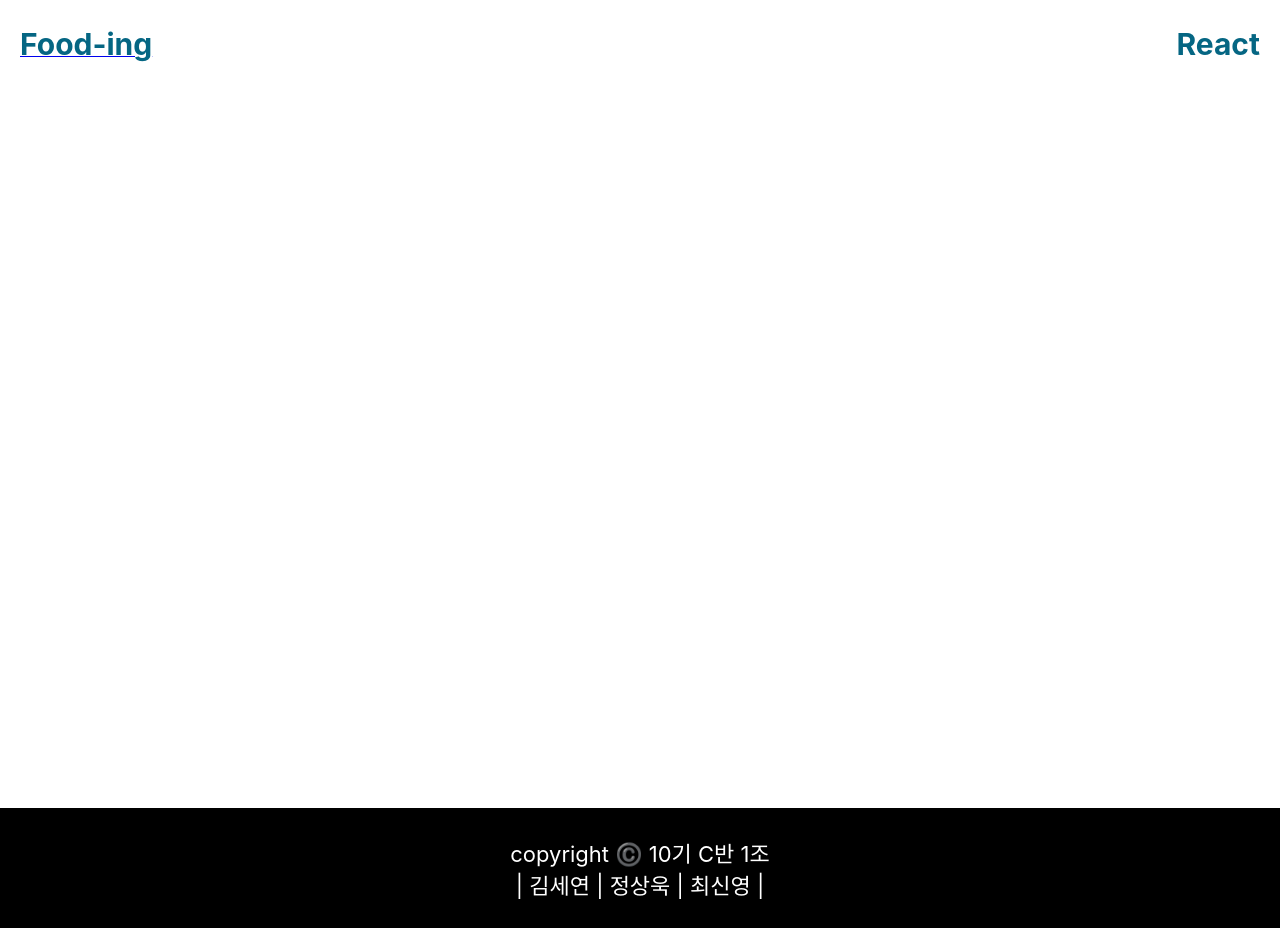
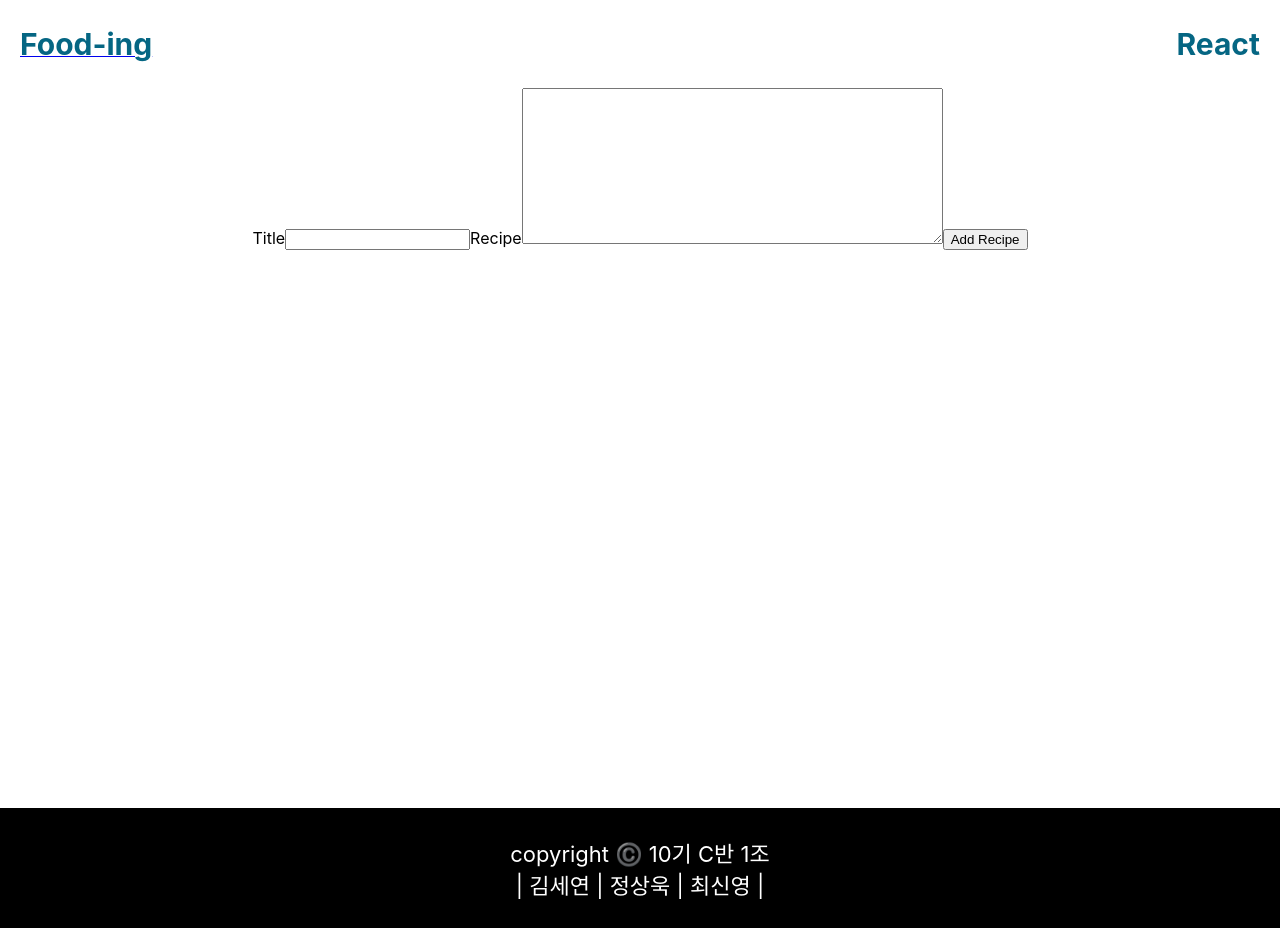
Before and after one commit to ggultong-ver2/ggultong_FE, a React (Create React App) app: page /board in a window 1280 px wide. Built offline with nearby package versions, Linux system fonts and the light colour scheme.

Commit message:
fixed router and board

```diff
--- a/src/components/board/Board.jsx
+++ b/src/components/board/Board.jsx
@@ -0,0 +1,13 @@
+const Board = () => {
+  return (
+    <div>
+      <label htmlFor="title">Title</label>
+      <input type="text" name="title" id="title" />
+      <label htmlFor="recipe">Recipe</label>
+      <textarea name="recipe" id="recipe" cols="50" rows="10"></textarea>
+      <button>Add Recipe</button>
+    </div>
+  );
+};
+
+export default Board;
--- a/src/shared/Router.js
+++ b/src/shared/Router.js
@@ -3,6 +3,7 @@ import { BrowserRouter, Route, Routes } from "react-router-dom";
 import Home from "../pages/Home";
 import Layout from "../components/layout/Layout";
 import Detailtest from "../components/recipe/Recipe";
+import Board from "../components/board/Board";
 // 주석 풀고 사용
 // import RecipeList from "../pages/RecipeList";
 // import Recipe from "../components/recipe/Recipe";
@@ -14,6 +15,7 @@ const Router = () => {
         <Routes>
           <Route path="/" element={<Home />} />
 
+          <Route path="board" element={<Board />} />
           {/* <Route path="lists" element={<RecipeList />} /> */}
           <Route path="listsx" element={<Detailtest />} />
         </Routes>
```
